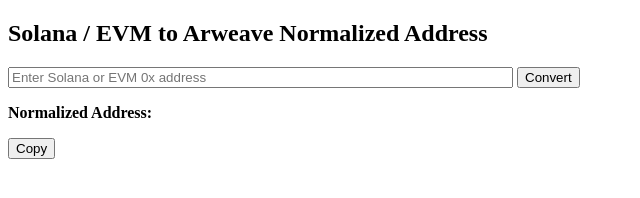
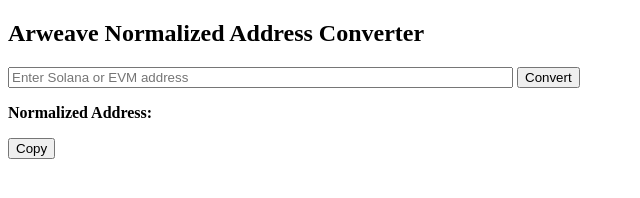
Before and after one commit to JonnieSparkles/ar-io-tools, a website: page normalize-it.html in a window 1280 px wide. Shown: the whole page, without its empty margins (0-640 px from the left). Drawn offline with Linux system fonts and the light colour scheme.

Commit message:
Update metada

```diff
--- a/normalize-it.html
+++ b/normalize-it.html
@@ -2,7 +2,7 @@
 <html>
 <head>
   <meta charset="UTF-8">
-  <title>Solana to Arweave Normalized Address</title>
+  <title>Arweave Normalized Address Converter</title>
   <!-- Open Graph / Facebook -->
   <meta property="og:type" content="website">
   <meta property="og:url" content="normalize-it_jonniesparkles.ar.io">
@@ -15,8 +15,8 @@
   <meta property="twitter:description" content="Convert Solana/EVM addresses to their normalized Arweave format. Simple, fast, and runs entirely in your browser.">
 </head>
 <body>
-  <h2>Solana / EVM to Arweave Normalized Address</h2>
-  <input type="text" id="solanaAddress" placeholder="Enter Solana or EVM 0x address" size="60">
+  <h2>Arweave Normalized Address Converter</h2>
+  <input type="text" id="solanaAddress" placeholder="Enter Solana or EVM address" size="60">
   <button onclick="convert()">Convert</button>
   <p><strong>Normalized Address:</strong></p>
   <p id="result" style="word-break: break-all;"></p>
```
Also changed, not shown: wallet-balance-checker/wallet-balance-checker.html (renamed from wallet-balance-checker.html, +15 -0 lines), wallet-balance-checker/favicon.png (added).
